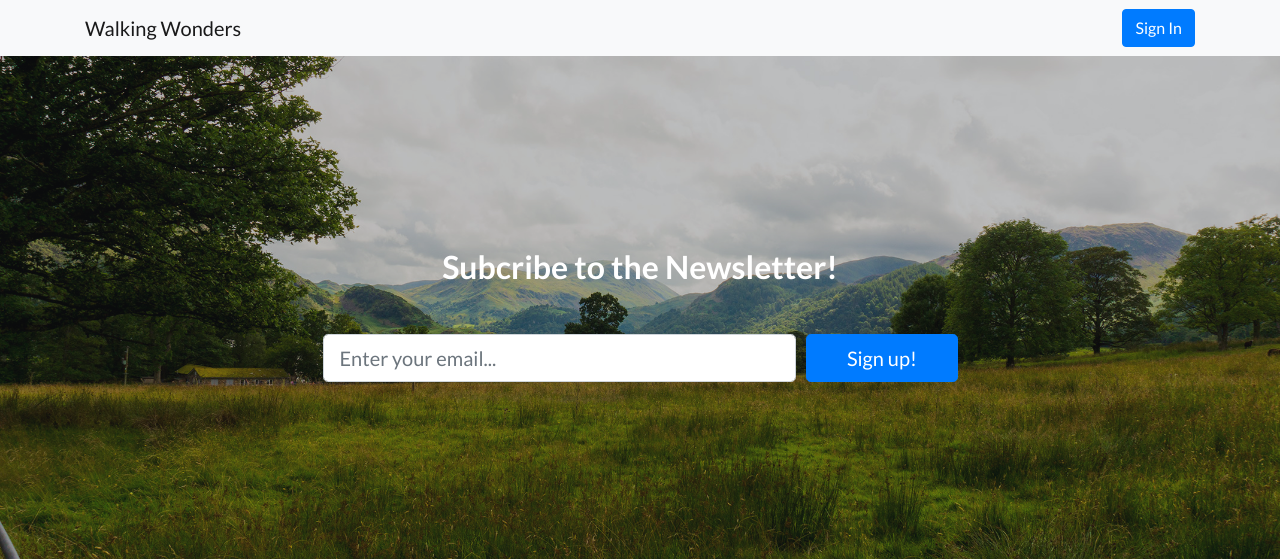
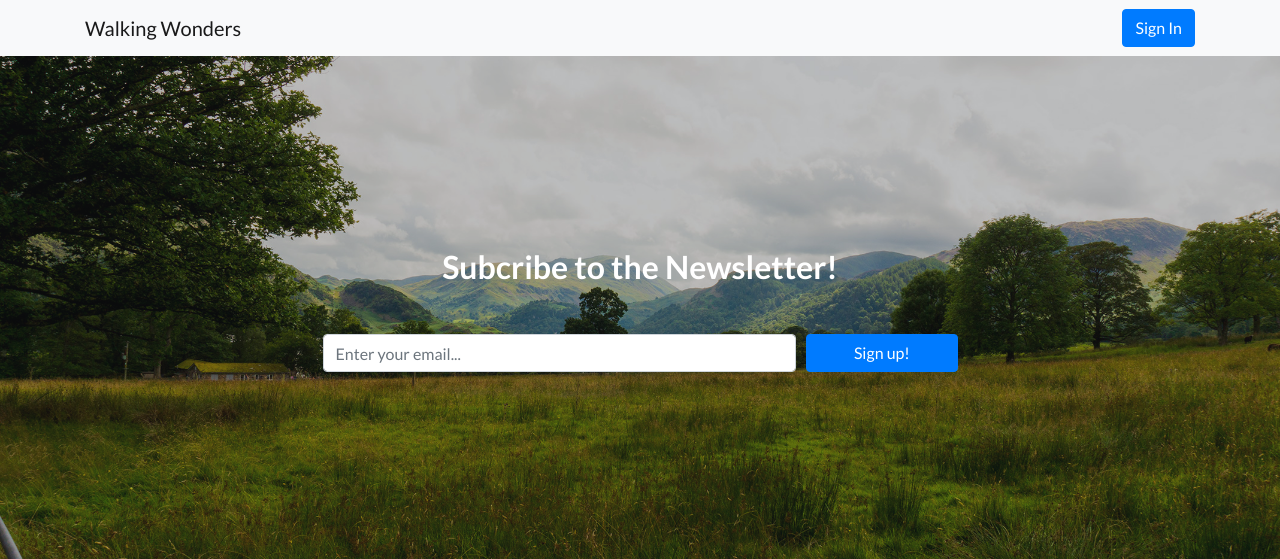
Before and after one commit to Davo1987/davo1987.github.io, a website: page index.html in a window 1280 px wide. Shown: the top 559 px of the page. Drawn offline with nearby package versions, Linux system fonts and the light colour scheme.

Commit message:
Update index.html
Smaller newsletter signup bar and button

```diff
--- a/index.html
+++ b/index.html
@@ -81,10 +81,10 @@
           <form>
             <div class="form-row">
               <div class="col-12 col-md-9 mb-2 mb-md-0">
-                <input type="email" class="form-control form-control-lg" placeholder="Enter your email...">
+                <input type="email" class="form-control" placeholder="Enter your email...">
               </div>
               <div class="col-12 col-md-3">
-                <button type="submit" class="btn btn-block btn-lg btn-primary">Sign up!</button>
+                <button type="submit" class="btn btn-block btn-primary">Sign up!</button>
               </div>
             </div>
           </form>
```
